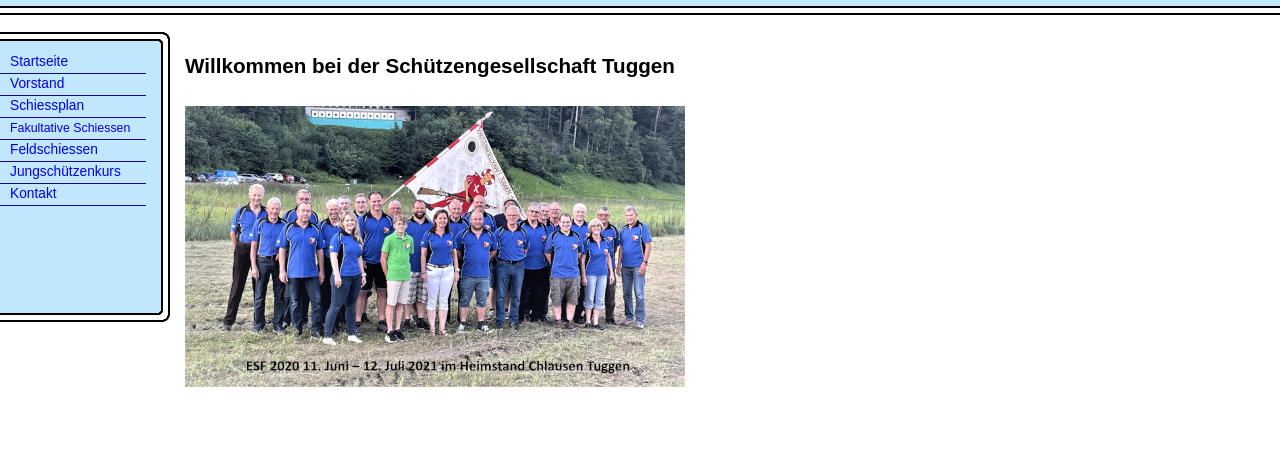
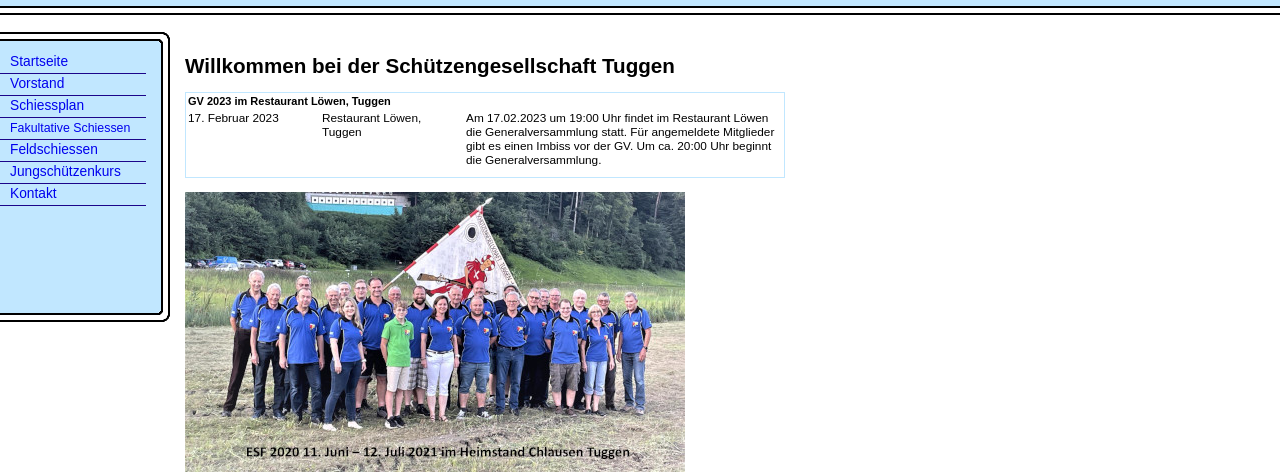
Before and after one commit to mjanser/sg-tuggen-website, a Symfony app: template templates/home.html.twig in a window 1280 px wide. Shown: the part 98-570 px from the top of the page. Run offline with Twig, Linux system fonts and the light colour scheme; the template is opened without the code that fills it, so the values that code supplies are empty; some libraries are stand-ins or nearby versions.

Commit message:
Add GV 2023

```diff
--- a/templates/home.html.twig
+++ b/templates/home.html.twig
@@ -37,17 +37,18 @@
             Herzliche Gratulation allen Wiedergewählten, vor allem aber auch den neungewählten Roland Müller als Vize-Präsident, Andreas Bamert als Munitionsverwalter und Roger Käser als Hauptschützenmeister.
         </td>
     </tr>#}
-    {#<tr>
-        <td class="newstitle" colspan="3">GV 2022 in der Schützenstube Chlausen, Tuggen</td>
+    <tr>
+        <td class="newstitle" colspan="3">GV 2023 im Restaurant Löwen, Tuggen</td>
     </tr>
     <tr class="newsinfo">
-        <td class="newsdate">18. Februar 2022</td>
-        <td class="newslocation">Schützenstube Chlausen, Tuggen</td>
+        <td class="newsdate">17. Februar 2023</td>
+        <td class="newslocation">Restaurant Löwen, Tuggen</td>
         <td class="newstext">
-            Am 18.02.2022 um 19:30 Uhr findet in der Schützenstube Chlausen die Generalversammlung statt.
-            Die Generalversammlung findet ohne Verpflegung, mit Abstand und Maskenpflicht statt.
+            Am 17.02.2023 um 19:00 Uhr findet im Restaurant Löwen die Generalversammlung statt.
+            Für angemeldete Mitglieder gibt es einen Imbiss vor der GV.
+            Um ca. 20:00 Uhr beginnt die Generalversammlung.
         </td>
-    </tr>#}
+    </tr>
     {#<tr>
         <td class="newstitle" colspan="3">Winterversammlung 2019 im Restaurant Krone, Wangen</td>
     </tr>
```
